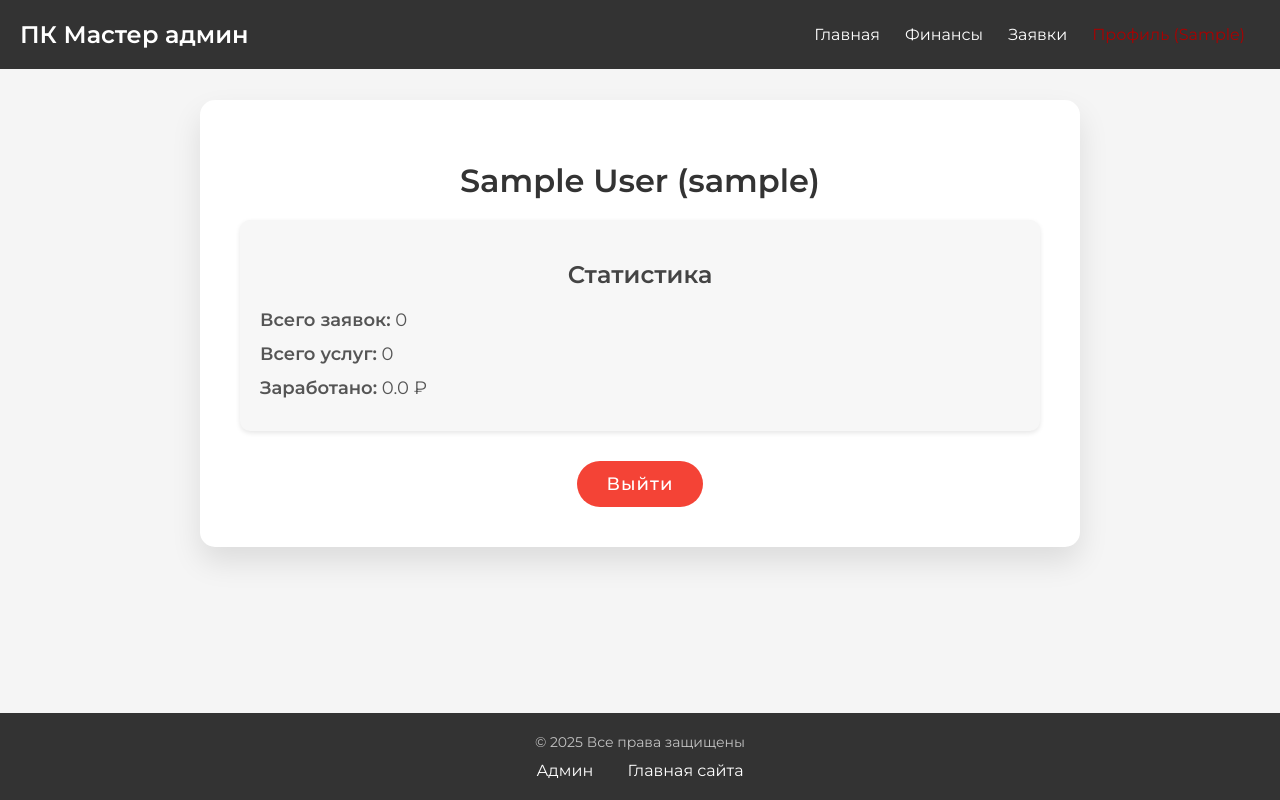
After one commit to AsQqqq/site-tech-repair, a Flask app: page /profile in a window 1280 px wide. The commit adds this page. Run offline with Flask 3, Linux system fonts and the light colour scheme; the visitor is signed in with stand-in values (Sample User, id 1); data that the repository does not hold is empty.

Commit message:
Add user profile page with statistics and styling, update header for navigation

```diff
--- a/app/routes.py
+++ b/app/routes.py
@@ -855,6 +855,46 @@ def delete_expense(id):
     return redirect(url_for('finance'))
 
 
+@app.route('/profile')
+@login_required
+def profile():
+    # Фильтруем заявки, выполненные пользователем
+    contracts = Contract.query.filter(
+        (Contract.performer == f"{current_user.first_name} {current_user.last_name}") &
+        (Contract.status == "closed")  # Только завершенные контракты
+    ).join(Service).all()
+
+    # Считаем количество заявок
+    total_requests = len(contracts)
+
+    # Считаем количество услуг и общую сумму заработка
+    total_services = 0
+    total_earnings = 0.0
+    for contract in contracts:
+        for service in contract.services:
+            total_services += service.quantity
+            total_earnings += service.sum  # Сумма за каждую услугу
+
+    # Подготовим данные для отображения в шаблоне
+    username = current_user.username
+    first_name = current_user.first_name
+    last_name = current_user.last_name
+    active_application = current_user.active_applications
+
+    return render_template('profile.html',
+        first_name=first_name,
+        last_name=last_name,
+        username=username,
+        profile_name=first_name,
+        active_application=active_application,
+        total_requests=total_requests,
+        total_services=total_services,
+        total_earnings=total_earnings,
+        menu_items=get_admin_header(),
+        active_page='profile'
+    )
+
+
 
 @app.route('/logout')
 def logout():
--- /dev/null
+++ b/app/static/style/profile.css
@@ -0,0 +1,132 @@
+/* Стили для контейнера профиля */
+.profile-container {
+    padding-top: 50px;
+    width: 80%;
+    max-width: 800px;
+    margin: 0 auto;
+    padding: 40px;
+    background-color: #ffffff;
+    border-radius: 15px;
+    box-shadow: 0 15px 30px rgba(0, 0, 0, 0.1);
+    overflow: hidden;
+}
+
+/* Стили для заголовка профиля */
+.profile-header h1 {
+    font-size: 32px;
+    font-weight: 600;
+    color: #333;
+    text-align: center;
+    margin-bottom: 20px;
+    font-family: 'Montserrat', sans-serif;
+}
+
+/* Стили для секции статистики */
+.profile-statistics {
+    background-color: #f7f7f7;
+    padding: 20px;
+    border-radius: 10px;
+    box-shadow: 0 2px 5px rgba(0, 0, 0, 0.1);
+    margin-bottom: 30px;
+}
+
+.profile-statistics h2 {
+    font-size: 24px;
+    font-weight: 600;
+    color: #444;
+    margin-bottom: 20px;
+    text-align: center;
+}
+
+.profile-statistics ul {
+    list-style-type: none;
+    padding: 0;
+    margin: 0;
+    font-family: 'Montserrat', sans-serif;
+}
+
+.profile-statistics li {
+    font-size: 18px;
+    margin-bottom: 12px;
+    color: #555;
+}
+
+/* Стили для действия с кнопкой "Выйти" */
+.profile-actions {
+    text-align: center;
+    margin-top: 30px;
+}
+
+/* Кнопка "Выйти" */
+.logout-btn {
+    padding: 12px 30px;
+    background-color: #f44336;
+    color: #fff;
+    font-size: 18px;
+    font-weight: 500;
+    border: none;
+    border-radius: 30px;
+    cursor: pointer;
+    transition: all 0.3s ease;
+    text-decoration: none;
+    display: inline-block;
+    letter-spacing: 1px;
+}
+
+.logout-btn:hover {
+    background-color: #d32f2f;
+    transform: translateY(-3px);
+    box-shadow: 0 6px 15px rgba(0, 0, 0, 0.1);
+}
+
+.logout-btn:active {
+    transform: translateY(1px);
+}
+
+/* Мобильная версия */
+@media (max-width: 768px) {
+    .profile-container {
+        padding: 20px;
+    }
+
+    .profile-header h1 {
+        font-size: 28px;
+    }
+
+    .profile-statistics h2 {
+        font-size: 20px;
+    }
+
+    .profile-statistics li {
+        font-size: 16px;
+    }
+
+    .logout-btn {
+        padding: 10px 25px;
+        font-size: 16px;
+    }
+}
+
+@media (max-width: 480px) {
+    .profile-container {
+        width: 90%;
+        padding: 15px;
+    }
+
+    .profile-header h1 {
+        font-size: 24px;
+    }
+
+    .profile-statistics h2 {
+        font-size: 18px;
+    }
+
+    .profile-statistics li {
+        font-size: 14px;
+    }
+
+    .logout-btn {
+        padding: 8px 20px;
+        font-size: 14px;
+    }
+}
--- a/app/templates/header.html
+++ b/app/templates/header.html
@@ -35,7 +35,7 @@
                 </li>
             {% endfor %}
 
-            <li><a href="/logout" active="{% if active_page == 'profile' %}true{% endif %}" class="profile">Выйти ({{ profile_name }})</a></li>
+            <li><a href="/profile" active="{% if active_page == 'profile' %}true{% endif %}" class="profile">Профиль ({{ profile_name }})</a></li>
         </ul>
     </nav>
 </header>
--- /dev/null
+++ b/app/templates/profile.html
@@ -0,0 +1,39 @@
+<!DOCTYPE html>
+<html lang="ru">
+<head>
+    <meta charset="UTF-8">
+    <link rel="stylesheet" href="{{ url_for('static', filename='style/style.css') }}">
+    <link rel="stylesheet" href="{{ url_for('static', filename='style/profile.css') }}">
+    <link href="https://fonts.googleapis.com/css2?family=Montserrat:wght@300;400;500;600&display=swap" rel="stylesheet">
+    <script src="{{ url_for('static', filename='script/textCut.js') }}"></script>
+    <meta name="viewport" content="width=device-width, initial-scale=1.0">
+    <title>Профиль</title>
+</head>
+<body>
+
+    {% include 'header.html' %}
+
+    <main class="main-content">
+        <div class="profile-container">
+            <div class="profile-header">
+                <h1>{{ first_name }} {{ last_name }} ({{ username }})</h1>
+            </div>
+
+            <div class="profile-statistics">
+                <h2>Статистика</h2>
+                <ul>
+                    <li><strong>Всего заявок:</strong> {{ total_requests }}</li>
+                    <li><strong>Всего услуг:</strong> {{ total_services }}</li>
+                    <li><strong>Заработано:</strong> {{ total_earnings }} ₽</li>
+                </ul>
+            </div>
+
+            <div class="profile-actions">
+                <a href="/logout" class="logout-btn" active="{% if active_page == 'profile' %}true{% endif %}" class="profile">Выйти</a>
+            </div>
+        </div>
+    </main>
+
+    {% include 'footer.html' %}
+</body>
+</html>
```
Also changed, not shown: app/static/script/pforile.js (added).
